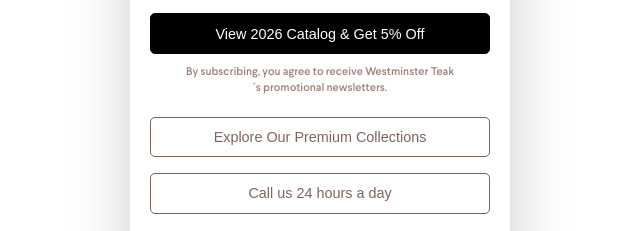
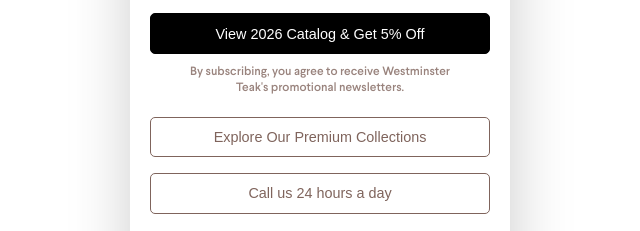
Before and after one commit to juan-ecomlab/smartlink-westmister-teak, a plain HTML site: page index.html in a window 1280 px wide. Shown: the part 520-751 px from the top of the page, 320-960 px from the left. Drawn offline with Linux system fonts and the light colour scheme.

Commit message:
Corrigiendo apostrofe

```diff
--- a/css/style.css
+++ b/css/style.css
@@ -142,7 +142,7 @@
 }
 
 .small {
-    font-size: 0.7rem;
+    font-size: 0.75rem;
     margin-top: 0;
 }
 
--- a/index.html
+++ b/index.html
@@ -26,7 +26,7 @@
             <button type="submit" id="enviarForm" class="cupon">View 2026 Catalog & Get 5% Off</button>
         </form>
 
-        <p class="small">By subscribing, you agree to receive Westminster Teak´s promotional newsletters.</p>
+        <p class="small">By subscribing, you agree to receive Westminster Teak's promotional newsletters.</p>
 
         <a href="https://www.westminsterteak.com/new-design/collections.php?utm_source=Smartlink_EcommerceLabAgency&utm_medium=Smartlink_Collections&utm_campaign=Smartlink_Collections&utm_id=Smartlink_Collections&utm_term=Smartlink_Collections" target="_blank"><button class="verbutton"> Explore Our Premium Collections</button></a>
         <div class="callMobile">
```
